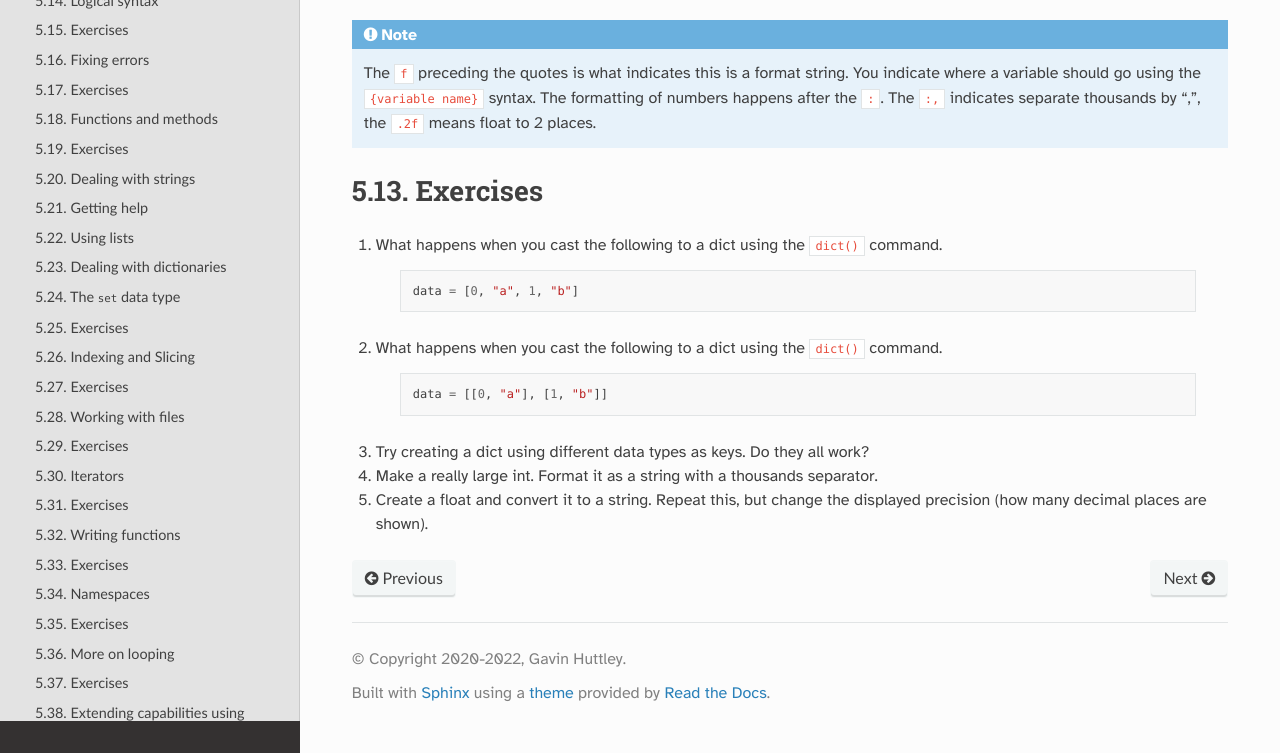
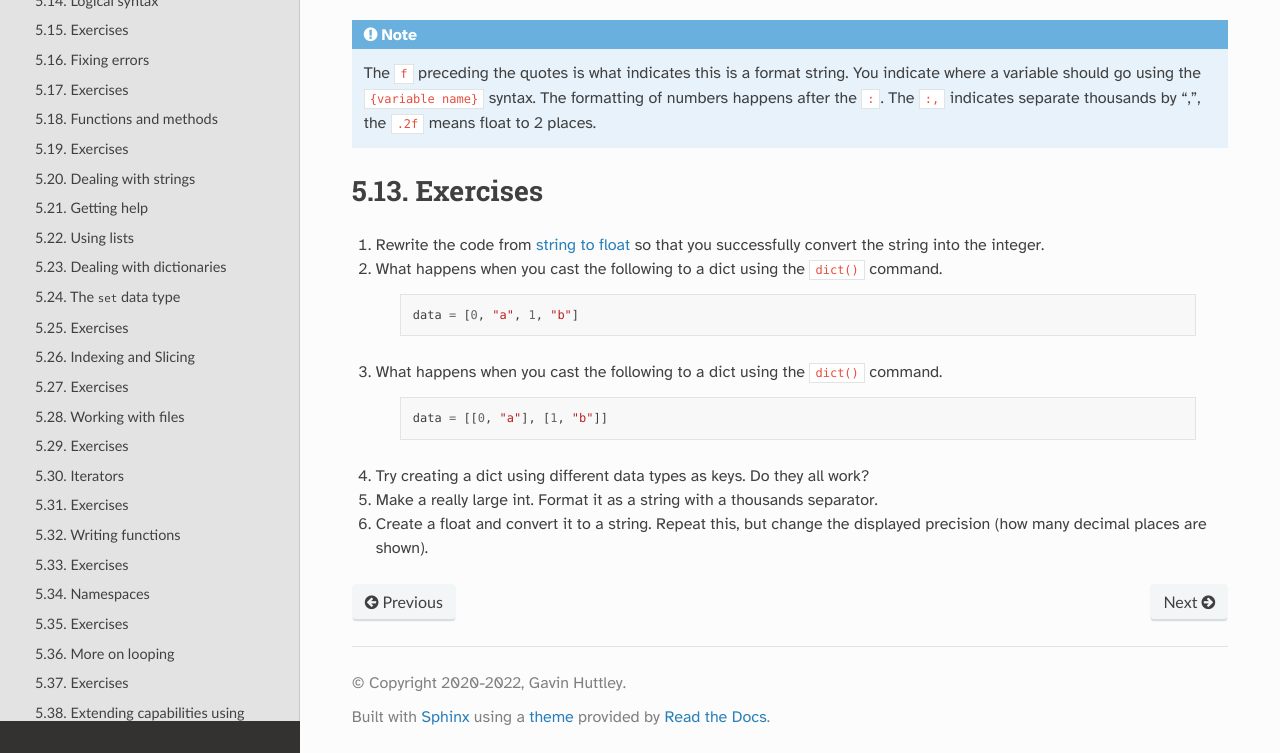
Before and after one commit to GavinHuttley/tib, a Sphinx documentation site: the page built from source/python/types.rst, in a window 1280 px wide and 900 px high, scrolled down 5713 px, cut to the strip 147-900 px from the top of the window. Built offline with Sphinx 7.4.7 and the Read the Docs theme 2.0.0, drawn with Linux system fonts in a browser that asks for light colours.

Commit message:
ENH: added another exercise to types

```diff
--- a/source/python/types.rst
+++ b/source/python/types.rst
@@ -67,7 +67,6 @@ note that ``e`` is an empty string.
     a = 2
     a > 3
     b = True
-
 
 .. index::
     pair: None; types
@@ -273,6 +274,8 @@ These are new to Python, since version 3.6. I'll bundle the int and float into a
 Exercises
 =========
 
+#. Rewrite the code from :ref:`str2float` so that you successfully convert the string into the integer.
+
 #. What happens when you cast the following to a dict using the ``dict()`` command.
 
     .. code-block:: python
```
Also changed, not shown: other parts of source/python/types.rst (+2 -0 lines).
